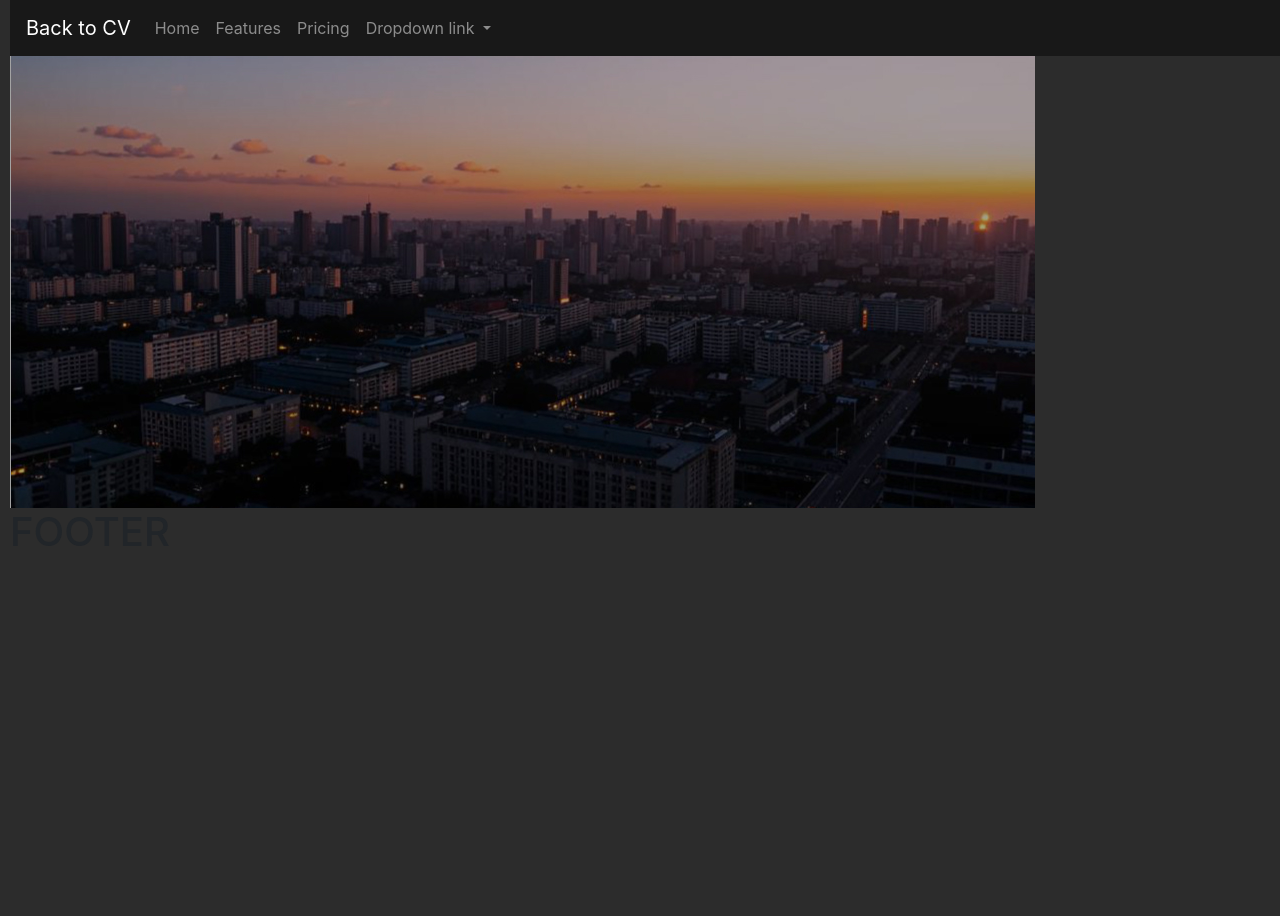
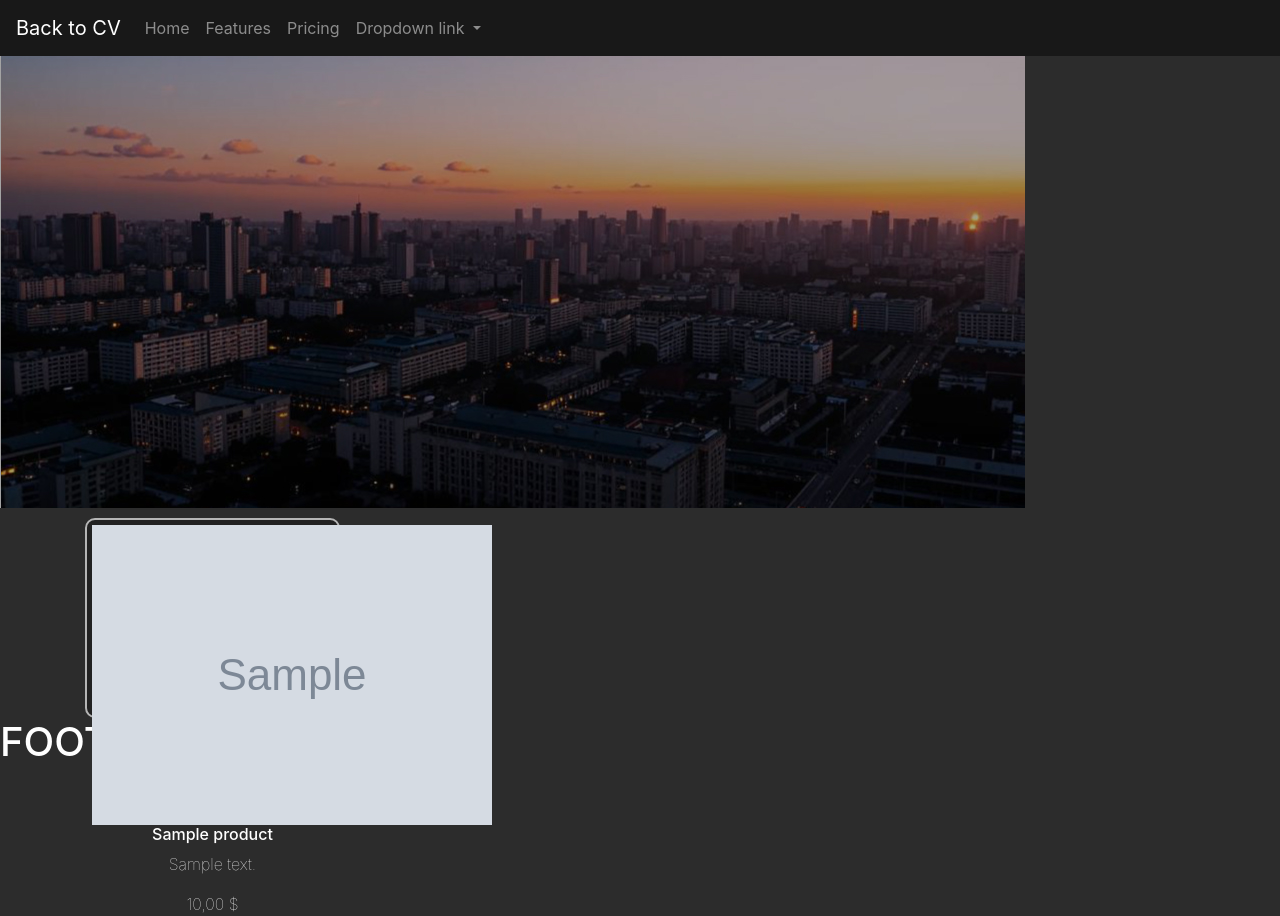
Before and after one commit to ComeOnGavrik/resume_gavrik, a Django app: page /shop/home in a window 1280 px wide. Before the commit the page ends 508 px from the top, so only its background shows below. Run offline with Django 5.2, Linux system fonts and the light colour scheme; tables that the repository leaves empty hold one stand-in row (values such as "Sample post"); grey boxes marked "Sample" are stand-in pictures; some libraries are stand-ins or nearby versions.

Commit message:
Фронт почти здоровый. Картинки добавляется плохо. Есть Css Для карточек товара

```diff
--- a/gavrik/gavrik/urls.py
+++ b/gavrik/gavrik/urls.py
@@ -26,4 +26,6 @@ urlpatterns = [
     path('shop/', include('shop.urls')),
     path('orders/', include('shop.urls')),
     path('shop/', include(('shop.urls', 'shop'), namespace='shop')),
-] + static(settings.STATIC_URL, document_root=settings.STATIC_ROOT)
+]\
+              + static(settings.STATIC_URL, document_root=settings.STATIC_ROOT)\
+              + static(settings.MEDIA_URL, document_root=settings.MEDIA_ROOT)
--- a/gavrik/products/models.py
+++ b/gavrik/products/models.py
@@ -5,6 +5,7 @@ from django.db import models
 class Product(models.Model):
     name = models.CharField(max_length=64, blank=True, null=True, default=None)
     description = models.TextField(blank=True, null=True, default=None)
+    short_description = models.TextField(max_length=32, blank=True, null=True, default=None)
     price = models.DecimalField(max_digits=10, decimal_places=2, default=0)
     is_active = models.BooleanField(default=True)
     created = models.DateTimeField(auto_now_add=True, auto_now=False)
@@ -22,6 +23,7 @@ class ProductImage(models.Model):
     product = models.ForeignKey(Product, on_delete=models.CASCADE, related_name='product_image', null=True, default=None)
     image = models.ImageField(upload_to='products/img_products')
     is_active = models.BooleanField(default=True)
+    is_main = models.BooleanField(default=False)
     created = models.DateTimeField(auto_now_add=True, auto_now=False)
     updated = models.DateTimeField(auto_now_add=False, auto_now=True)
 
--- a/gavrik/shop/templates/shop/base.html
+++ b/gavrik/shop/templates/shop/base.html
@@ -9,7 +9,7 @@
     <title>{% block tittle %}  {% endblock %}</title>
     <link rel="stylesheet" href="https://maxcdn.bootstrapcdn.com/bootstrap/4.0.0/css/bootstrap.min.css" integrity="sha384-Gn5384xqQ1aoWXA+058RXPxPg6fy4IWvTNh0E263XmFcJlSAwiGgFAW/dAiS6JXm" crossorigin="anonymous">
     <link rel="stylesheet" href="https://use.fontawesome.com/releases/v6.4.2/css/all.css">
-    <link rel="stylesheet" href="{% static 'main/css/main.css' %}">
+    <link rel="stylesheet" href="{% static 'shop/css/shop.css' %}">
 </head>
 <body>
     <div class="wrapper">
--- a/gavrik/shop/templates/shop/shop_home.html
+++ b/gavrik/shop/templates/shop/shop_home.html
@@ -6,8 +6,28 @@
 
 {% block content-shop %}
 
-        <div class="section-top">
-                <img src="{% static 'main/img/slidercity.jpg' %}" class="img-responsive">
+    <div class="section-fluid">
+            <img src="{% static 'main/img/slidercity.jpg' %}" class="img-responsive">
+    </div>
+
+    <div class="section">
+        <div class="container">
+            <div class="row">
+                {% for el in products %}
+                    <div class="col-lg-3">
+                        <div class="product-item">
+                            <div>
+                                <img src="{{ el.image.url }}" class="img-responsive">
+                            </div>
+                            <h6>{{ el.product.name}}</h6>
+                            <p>{{ el.product.short_description }}</p>
+                            <p>{{ el.product.price }} $</p>
+                        </div>
+                    </div>
+                {% endfor %}
+
+            </div>
         </div>
+    </div>
 
 {% endblock %}
--- a/gavrik/shop/views.py
+++ b/gavrik/shop/views.py
@@ -1,5 +1,6 @@
 from django.shortcuts import render
-
+from products.models import ProductImage
 # Create your views here.
 def shop_home(request):
-    return render(request, 'shop/shop_home.html')
+    products = ProductImage.objects.filter(is_active=True, is_main=True)
+    return render(request, 'shop/shop_home.html', locals())
--- a/gavrik/static/main/css/main.css
+++ b/gavrik/static/main/css/main.css
@@ -72,8 +72,3 @@ form{
     width:500px;
     margin-top: 50px;
 }
-
-.wrapper {
-  max-width: 9600px;
-  padding-left: 10px;
-}
--- /dev/null
+++ b/gavrik/static/shop/css/shop.css
@@ -0,0 +1,33 @@
+body{
+     background:#2c2c2c;
+     color: #fff;
+}
+
+.section-top{
+    margin: 20px;
+}
+
+
+.product-item{
+    margin-top: 10px;
+    height: 200px;
+    color: #fff;
+    font-weight: 100;
+    position: relative;
+    background:#212121;
+    border: 2px solid #B5B5B5;
+    border-radius: 10px; /* Закругляет углы обводки */
+    transition: transform 0.3s ease, border-color 0.3s ease; /* Объединяет переходы */
+    padding: 5px;
+    text-align: center;
+}
+
+.product-item:hover {
+    border: 3px solid #fff; /* Белая обводка при наведении */
+    transform: scale(1.03);
+}
+
+.product-item:active {
+    transform: scale(0.98);
+    border-color: #FFA53D; /* Изменяет цвет обводки при нажатии */
+}
```
Also changed, not shown: gavrik/products/img_products/melon.jpg (added), gavrik/products/migrations/0003_product_short_description_alter_product_description.py (added), gavrik/products/migrations/0005_productimage_is_main_alter_product_description_and_more.py (added), gavrik/shop/templates/shop/navbar.html (indentation only).
